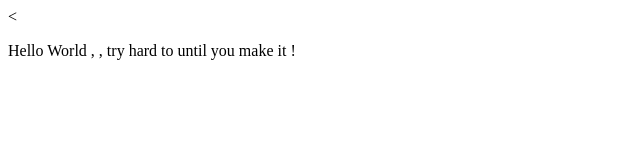
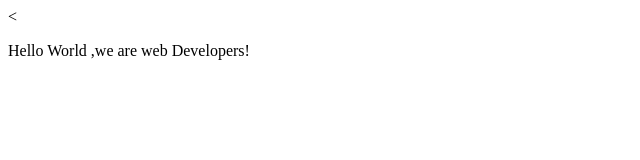
Before and after one commit to Walidbmw/project, a plain HTML site: page index.html in a window 1280 px wide. Shown: the full height of the page, 0-640 px from the left. Drawn offline with Linux system fonts and the light colour scheme.

Commit message:
Edited body

```diff
--- a/index.html
+++ b/index.html
@@ -4,7 +4,7 @@
     <meta charset="utf-8">
     <title></title>
   </head>
-  <<p>Hello World , , try hard to until you make it !</p>
+  <<p>Hello World ,we are web Developers!</p>
   <body>
 
   </body>
```
